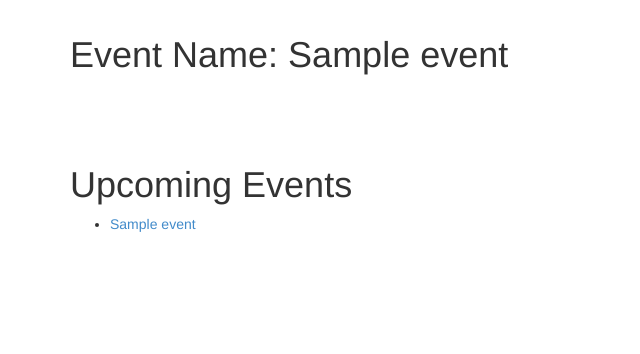
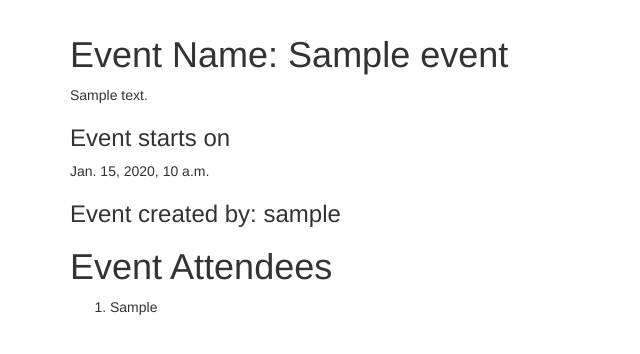
Before and after one commit to agiliq/opentavern, a Django app: page /events/1 in a window 1280 px wide. Shown: the part 51-405 px from the top of the page, without its empty margins (0-640 px from the left). Run offline with Django 3.2, Linux system fonts and the light colour scheme; tables that the repository leaves empty hold one stand-in row (values such as "Sample post"); parts of the project's set-up code (start-up, migrations or seed data) failed here and were passed over; some libraries are stand-ins or nearby versions.

Commit message:
Modified event_details template

```diff
--- a/tavern/templates/event_details.html
+++ b/tavern/templates/event_details.html
@@ -2,6 +2,15 @@
 
 {% block content %}
     <h1> Event Name: {{ event.name }} </h1>
+    {{ event.description}}
+    <h3> Event starts on </h3>
+    {{ event.starts_at }}
+    <h3>Event created by: {{ event.creator }} </h3>
 
-    {% include 'upcoming_events.html' %}
+    <h1> Event Attendees </h1>
+    <ol>
+        {%for attendee in event_attendees%}
+            <li>{{ attendee.user.first_name }}</li>
+        {% endfor %}
+    </ol>
 {% endblock content %}
```
